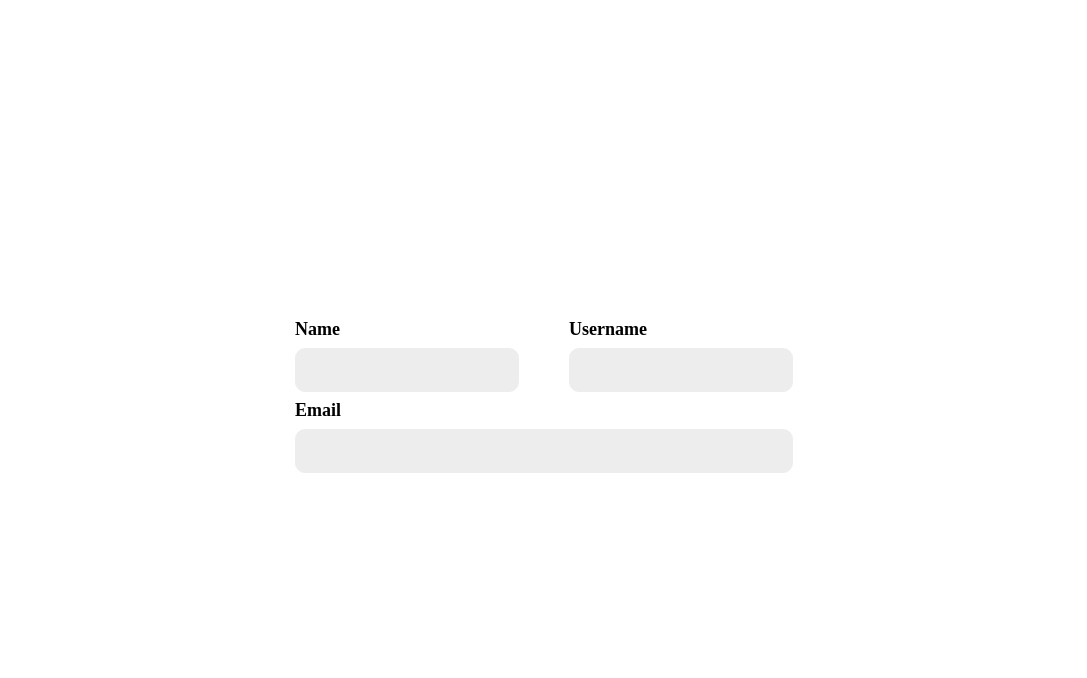
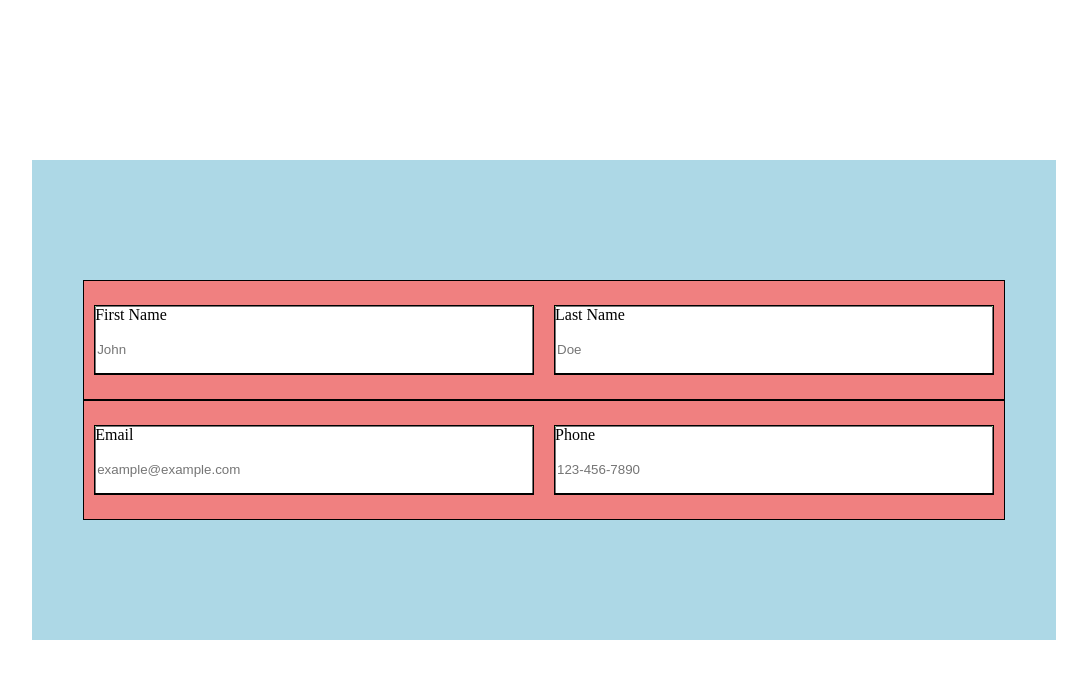
Before and after one commit to averdin2/Web_Dev_Practice, a plain HTML site: page Frontend/index.html in a window 1280 px wide. Shown: the whole page, without its empty margins (96-1183 px from the left). Drawn offline with Linux system fonts and the light colour scheme; files that its build step writes are made by us from their sources.

Commit message:
Practiced styling forms with focus animations based on DevEd video

```diff
--- /dev/null
+++ b/CSS/devEdForm.css
@@ -0,0 +1,71 @@
+* {
+  margin: 0;
+  padding: 0;
+  box-sizing: border-box;
+}
+
+body {
+  height: 60vh;
+  display: flex;
+  justify-content: space-around;
+  align-items: center;
+  flex-direction: column;
+  font-family: sans-serif;
+}
+
+.form {
+  width: 50%;
+  position: relative;
+  height: 50px;
+  overflow: hidden;
+}
+
+.form input {
+  width: 100%;
+  height: 100%;
+  color: #595f6e;
+  padding-top: 20px;
+  border: none;
+  outline: none;
+}
+
+.form label {
+  position: absolute;
+  bottom: 0px;
+  left: 0%;
+  width: 100%;
+  height: 100%;
+  pointer-events: none;
+  border-bottom: 1px solid black;
+}
+
+.form label::after {
+  content: '';
+  position: absolute;
+  left: 0px;
+  bottom: -1px;
+  height: 100%;
+  width: 100%;
+  border-bottom: 3px solid #5fa8d3;
+  transform: translateX(-100%);
+  transition: transform 0.3s ease;
+}
+
+.content-name {
+  position: absolute;
+  bottom: 5px;
+  left: 0px;
+  transition: all 0.3s ease;
+}
+
+.form input:focus + .label-name .content-name,
+.form input:valid + .label-name .content-name {
+  transform: translateY(-150%);
+  font-size: 14px;
+  color: #5fa8d3;
+}
+
+.form input:focus + .label-name::after,
+.form input:valid + .label-name::after {
+  transform: translateX(0%);
+}
--- a/Frontend/index.html
+++ b/Frontend/index.html
@@ -4,32 +4,66 @@
     <meta charset="UTF-8" />
     <meta http-equiv="X-UA-Compatible" content="IE=edge" />
     <meta name="viewport" content="width=device-width, initial-scale=1.0" />
-    <base href="/" />
-    <link rel="stylesheet" href="form.css" />
+    <link rel="stylesheet" href="/style.css" />
     <title>Practice Frontend</title>
   </head>
   <body>
-    <div class="main-container">
-      <div class="form-container">
-        <form>
-          <div class="field-container">
-            <div class="text-field">
-              <label for="name">Name</label><br />
-              <input type="text" id="name" name="name" />
-            </div>
-
-            <div class="text-field">
-              <label for="username">Username</label><br />
-              <input type="text" id="username" name="username" />
-            </div>
+    <div class="container">
+      <form class="form">
+        <div class="form-group">
+          <div class="form-field">
+            <input
+              type="text"
+              id="fname"
+              name="fname"
+              autocomplete="off"
+              placeholder="John"
+            />
+            <label for="fname" class="label">
+              <span class="content-name">First Name</span>
+            </label>
           </div>
-
-          <div class="text-field">
-            <label for="email">Email</label><br />
-            <input type="text" id="email" name="email" />
+          <div class="form-field">
+            <input
+              type="text"
+              id="lname"
+              name="lname"
+              autocomplete="off"
+              placeholder="Doe"
+            />
+            <label for="lname" class="label">
+              <span class="content-name">Last Name</span>
+            </label>
           </div>
-        </form>
-      </div>
+        </div>
+        <div class="form-group">
+          <div class="form-field">
+            <input
+              type="email"
+              id="email"
+              name="email"
+              autocomplete="off"
+              placeholder="example@example.com"
+            />
+            <label for="email" class="label">
+              <span class="content-name">Email</span>
+            </label>
+          </div>
+          <div class="form-field">
+            <input
+              type="tel"
+              id="phone"
+              name="phone"
+              autocomplete="off"
+              placeholder="123-456-7890"
+              pattern="[0-9]{3}-[0-9]{3}-[0-9]{4}"
+            />
+            <label for="phone" class="label">
+              <span class="content-name">Phone</span>
+            </label>
+          </div>
+        </div>
+      </form>
     </div>
   </body>
 </html>
--- /dev/null
+++ b/style.css
@@ -0,0 +1,60 @@
+* {
+  margin: 0;
+  padding: 0;
+  box-sizing: border-box;
+}
+
+.container {
+  display: flex;
+  width: 100vw;
+  height: 100vh;
+  justify-content: center;
+  align-items: center;
+}
+
+.form {
+  width: 80%;
+  height: 60%;
+  display: flex;
+  flex-direction: column;
+  justify-content: center;
+  align-items: center;
+  background-color: lightblue;
+  position: relative;
+}
+
+.form-group {
+  width: 90%;
+  height: 25%;
+  display: flex;
+  justify-content: space-between;
+  align-items: center;
+  background-color: lightcoral;
+  border: 1px solid black;
+}
+
+.form-field {
+  width: 100%;
+  height: 60%;
+  margin: 10px;
+  position: relative;
+  background-color: lightgreen;
+  border: 1px solid black;
+}
+
+.form-field input {
+  width: 100%;
+  height: 100%;
+  color: #595f6e;
+  padding-top: 20px;
+}
+
+.form-field label {
+  position: absolute;
+  bottom: 0px;
+  left: 0%;
+  width: 100%;
+  height: 100%;
+  pointer-events: none;
+  border-bottom: 1px solid black;
+}
```
Also changed, not shown: Frontend/HTML/devEdForm.html (added, +7 -0 lines), Frontend/HTML/dribbbleForm.html (added, +22 -0 lines), CSS/dribbbleForm.css (renamed from form.css).
